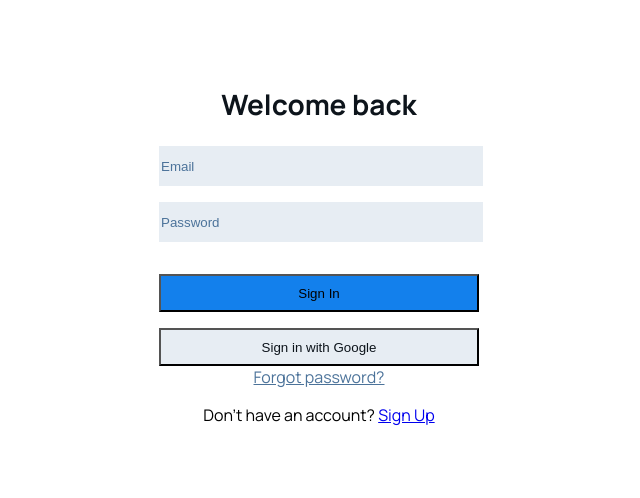
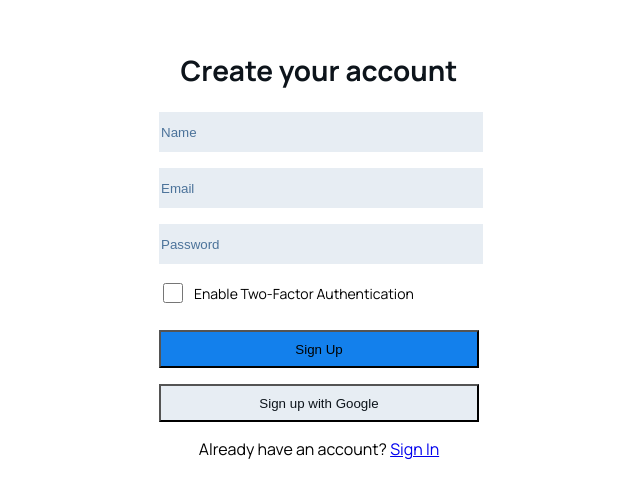
Before and after one commit to xofError/FlowDock, a React (Vite) app in the folder frontend/frontend/: page /#/signup in a window 1280 px wide. Before the commit this address led to /#/login. Shown: the part 148-646 px from the top of the page, without its empty margins (321-961 px from the left). Built offline with nearby package versions, Linux system fonts and the light colour scheme; a web font is replaced by a local one.

Commit message:
fixed visual problems of Sign Up Page

```diff
--- a/frontend/frontend/src/pages/SignUp.jsx
+++ b/frontend/frontend/src/pages/SignUp.jsx
@@ -1,32 +1,130 @@
-import { Routes, Route, Navigate } from "react-router-dom";
-import Login from "./pages/Login.jsx";
-import SignUp from "./pages/SignUp.jsx";
-import VerifyEmail from "./pages/VerifyEmail.jsx";
-import TwoFactorAuth from "./pages/TwoFactorAuth.jsx";
-import PassRecovery from "./pages/PassRecovery.jsx";
-import PassRecoveryVerify from "./pages/PassRecoveryVerify.jsx";
-import ResetPassword from "./pages/ResetPassword.jsx";
+import { useState } from "react";
+import { Link, useNavigate } from "react-router-dom";
+import MainLayout from "../layout/MainLayout.jsx";
 
-function App() {
+export default function SignUp() {
+  const navigate = useNavigate();
+  const [formData, setFormData] = useState({ name: "", email: "", password: "" });
+  const [enable2FA, setEnable2FA] = useState(false);
+  const [isLoading, setIsLoading] = useState(false);
+  const [isGoogleLoading, setIsGoogleLoading] = useState(false);
+
+  const handleChange = (e) => {
+    const { name, value } = e.target;
+    setFormData((prev) => ({ ...prev, [name]: value }));
+  };
+
+  const handleSubmit = (e) => {
+    e.preventDefault();
+
+    if (!formData.name || !formData.email || !formData.password) {
+      alert("Please fill all fields");
+      return;
+    }
+
+    setIsLoading(true);
+    // Simulate backend delay
+    setTimeout(() => {
+      setIsLoading(false);
+      if (enable2FA) {
+        navigate("/2fa");
+      } else {
+        navigate("/verify-email");
+      }
+    }, 2000);
+  };
+
+  const handleGoogleSignUp = () => {
+    setIsGoogleLoading(true);
+    console.log("Google Sign Up clicked");
+    setTimeout(() => setIsGoogleLoading(false), 2000);
+  };
+
   return (
-    <Routes>
-      {/* Redirect root to login */}
-      <Route path="/" element={<Navigate to="/login" />} />
+    <MainLayout>
+      <div className="flex flex-col gap-8 pb-10 w-full max-w-sm mx-auto">
 
-      {/* Public pages */}
-      <Route path="/login" element={<Login />} />
-      <Route path="/signup" element={<SignUp />} />
-      <Route path="/verify-email" element={<VerifyEmail />} />
+        <h2 className="text-[#0d141b] text-[28px] font-bold leading-tight text-center pt-4">
+          Create your account
+        </h2>
 
-      {/* Password recovery flow */}
-      <Route path="/pass-recovery" element={<PassRecovery />} />
-      <Route path="/pass-recovery-verify" element={<PassRecoveryVerify />} />
-      <Route path="/reset-password" element={<ResetPassword />} />
+        <form className="flex flex-col px-2" onSubmit={handleSubmit}>
+          <input
+            name="name"
+            type="text"
+            placeholder="Name"
+            value={formData.name}
+            onChange={handleChange}
+            disabled={isLoading || isGoogleLoading}
+            style={{ height: "38px", marginBottom: "16px" }}
+            className="w-full rounded-lg bg-[#e7edf3] px-4 text-[#0d141b] placeholder:text-[#4c739a] text-base focus:outline-none border-none disabled:opacity-50"
+          />
+          <input
+            name="email"
+            type="email"
+            placeholder="Email"
+            value={formData.email}
+            onChange={handleChange}
+            disabled={isLoading || isGoogleLoading}
+            style={{ height: "38px", marginBottom: "16px" }}
+            className="w-full rounded-lg bg-[#e7edf3] px-4 text-[#0d141b] placeholder:text-[#4c739a] text-base focus:outline-none border-none disabled:opacity-50"
+          />
+          <input
+            name="password"
+            type="password"
+            placeholder="Password"
+            value={formData.password}
+            onChange={handleChange}
+            disabled={isLoading || isGoogleLoading}
+            style={{ height: "38px", marginBottom: "16px" }}
+            className="w-full rounded-lg bg-[#e7edf3] px-4 text-[#0d141b] placeholder:text-[#4c739a] text-base focus:outline-none border-none disabled:opacity-50"
+          />
 
-      {/* Two-Factor Authentication after signup */}
-      <Route path="/2fa" element={<TwoFactorAuth />} />
-    </Routes>
+          {/* 2FA toggle */}
+          <label
+            // moved spacing to inline styles to ensure it is applied
+            style={{ display: "flex", alignItems: "center", gap: "8px", marginBottom: "24px", fontSize: "0.875rem" }}
+          >
+            <input
+              type="checkbox"
+              checked={enable2FA}
+              onChange={() => setEnable2FA(prev => !prev)}
+              disabled={isLoading || isGoogleLoading}
+              // keep size as pixels so styles are explicit
+              style={{ width: 20, height: 20 }}
+            />
+            Enable Two-Factor Authentication
+          </label>
+
+          <div className="flex flex-col">
+            <button
+              type="submit"
+              disabled={isLoading || isGoogleLoading}
+              style={{ height: "38px", marginBottom: "16px", opacity: isLoading ? 0.7 : 1 }}
+              className="w-full rounded-lg bg-[#1380ec] text-white text-lg font-bold flex items-center justify-center transition-all"
+            >
+              {isLoading ? "Creating Account..." : "Sign Up"}
+            </button>
+
+            <button
+              type="button"
+              onClick={handleGoogleSignUp}
+              disabled={isLoading || isGoogleLoading}
+              style={{ height: "38px", opacity: isGoogleLoading ? 0.7 : 1 }}
+              className="w-full rounded-lg bg-[#E7EDF3] text-[#0D141B] text-lg font-bold flex items-center justify-center transition-all"
+            >
+              {isGoogleLoading ? "Signing Up..." : "Sign up with Google"}
+            </button>
+          </div>
+        </form>
+
+        <p className="text-center mt-4 text-sm">
+          Already have an account?{" "}
+          <Link to="/login" className="text-blue-600 underline">
+            Sign In
+          </Link>
+        </p>
+      </div>
+    </MainLayout>
   );
 }
-
-export default App;
```
